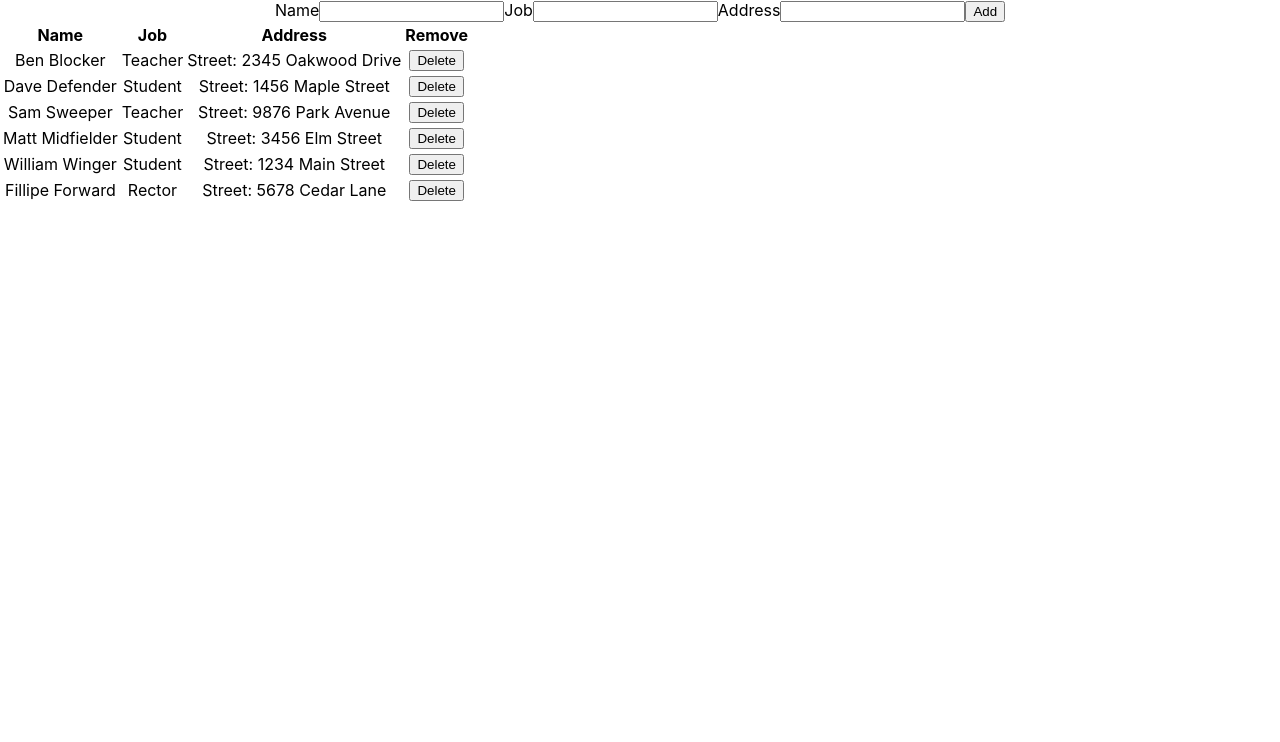
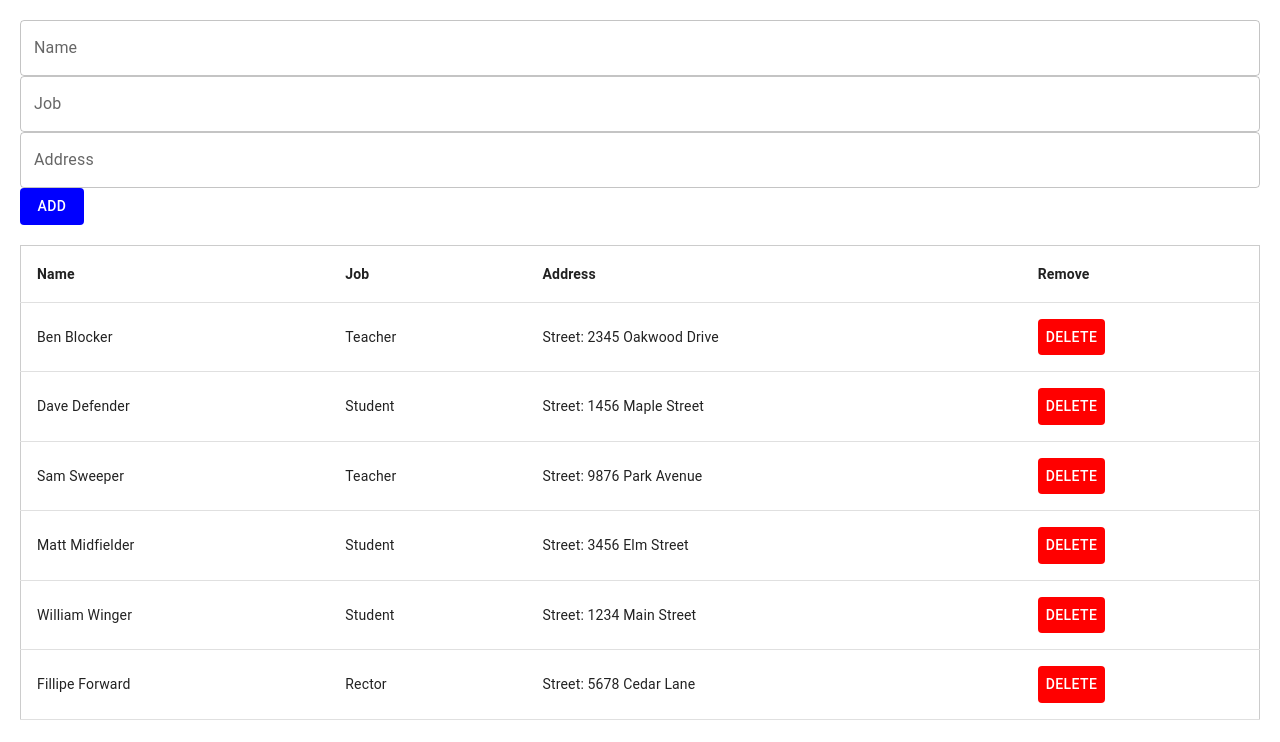
Before and after one commit to notees-no/MDT-web, a React (Create React App) app in the folder js-front1/: page / in a window 1280 px wide. Shown: the top 742 px of the page. Built offline with nearby package versions, Linux system fonts and the light colour scheme.

Commit message:
add material_ai

```diff
--- a/js-front1/package.json
+++ b/js-front1/package.json
@@ -3,6 +3,9 @@
   "version": "0.1.0",
   "private": true,
   "dependencies": {
+    "@emotion/react": "^11.13.3",
+    "@emotion/styled": "^11.13.0",
+    "@mui/material": "^6.1.2",
     "@testing-library/jest-dom": "^5.17.0",
     "@testing-library/react": "^13.4.0",
     "@testing-library/user-event": "^13.5.0",
--- a/js-front1/src/App.js
+++ b/js-front1/src/App.js
@@ -1,8 +1,8 @@
-import "./App.css";
 import EmployeeAPI from "./api/service";
-import Table from "./Table";
+import EmployeeTable from "./Table";
 import { useState } from "react";
 import Form from "./Form";
+import { Box } from '@mui/material';
 
 const initialEmployees = EmployeeAPI.all();
 
@@ -23,10 +23,11 @@ function App() {
   };
 
   return (
-    <div className="App">
-      <Form handleSubmit={addEmployee} inEmployee={{ name: "", job: "" , address: ""}} />
-      <Table employees={employees} delEmployee={delEmp} />
-    </div>
+    <Box sx={{ padding: '20px' }}>
+      <Form handleSubmit={addEmployee} inEmployee={{ name: "", job: "", address: "" }} />
+      <Box sx={{ marginBottom: '20px' }} />
+      <EmployeeTable employees={employees} delEmployee={delEmp} />
+    </Box>
   );
 }
 
--- a/js-front1/src/Form.js
+++ b/js-front1/src/Form.js
@@ -1,8 +1,8 @@
 import React from "react";
-import { useState } from "react";
+import { TextField, Button } from '@mui/material';
 
 const Form = ({ handleSubmit, inEmployee }) => {
-    const [employee, setEmployee] = useState(inEmployee);
+  const [employee, setEmployee] = React.useState(inEmployee);
 
   const handleChange = (event) => {
     const { name, value } = event.target;
@@ -17,31 +17,28 @@ const Form = ({ handleSubmit, inEmployee }) => {
 
   return (
     <form onSubmit={onSubmit}>
-            <label htmlFor="name">Name</label>
-            <input
-                type="text"
+      <TextField
+        label="Name"
         name="name"
         value={employee.name}
         onChange={handleChange}
+        sx={{ width: '100%' }}
       />
-            <label htmlFor="job">Job</label>
-            <input
-                type="text"
+      <TextField
+        label="Job"
         name="job"
         value={employee.job}
         onChange={handleChange}
+        sx={{ width: '100%' }}
       />
-
-            <label htmlFor="address">Address</label>
-            <input
-                type="text"
+      <TextField
+        label="Address"
         name="address"
         value={employee.address}
         onChange={handleChange}
+        sx={{ width: '100%' }}
       />
-
-
-            <button type="submit">Add</button>
+      <Button type="submit" sx={{ backgroundColor: 'blue', color: 'white' }}>Add</Button>
     </form>
   );
 };
--- a/js-front1/src/Table.js
+++ b/js-front1/src/Table.js
@@ -1,32 +1,34 @@
 import React from "react";
+import { Table as MuiTable, TableHead, TableRow, TableCell, TableBody } from '@mui/material';
+import Button from '@mui/material/Button';
 
-const Table = ({ employees, delEmployee }) => {
+const EmployeeTable = ({ employees, delEmployee }) => {
   return (
-    <table>
-      <thead>
-        <tr>
-          <th>Name</th>
-          <th>Job</th>
-          <th>Address</th>
-          <th>Remove</th>
-        </tr>
-      </thead>
-      <tbody>
+    <MuiTable sx={{ border: '1px solid #ccc' }}>
+      <TableHead>
+        <TableRow>
+          <TableCell sx={{ fontWeight: 'bold' }}>Name</TableCell>
+          <TableCell sx={{ fontWeight: 'bold' }}>Job</TableCell>
+          <TableCell sx={{ fontWeight: 'bold' }}>Address</TableCell>
+          <TableCell sx={{ fontWeight: 'bold' }}>Remove</TableCell>
+        </TableRow>
+      </TableHead>
+      <TableBody>
         {employees.map((employee, index) => {
           return (
-            <tr key={index}>
-              <td>{employee.name}</td>
-              <td>{employee.job}</td>
-              <td>{employee.address}</td>
-              <td>
-                <button onClick={() => delEmployee(employee.id)}>Delete</button>
-              </td>
-            </tr>
+            <TableRow key={index}>
+              <TableCell>{employee.name}</TableCell>
+              <TableCell>{employee.job}</TableCell>
+              <TableCell>{employee.address}</TableCell>
+              <TableCell>
+                <Button onClick={() => delEmployee(employee.id)} sx={{ backgroundColor: 'red', color: 'white' }}>Delete</Button>
+              </TableCell>
+            </TableRow>
           );
         })}
-      </tbody>
-    </table>
+      </TableBody>
+    </MuiTable>
   );
 };
 
-export default Table;
+export default EmployeeTable;
```
Also changed, not shown: 1 other file (tests, documents, lock files or other folders). Lines whose indentation alone changed are shown as unchanged.
